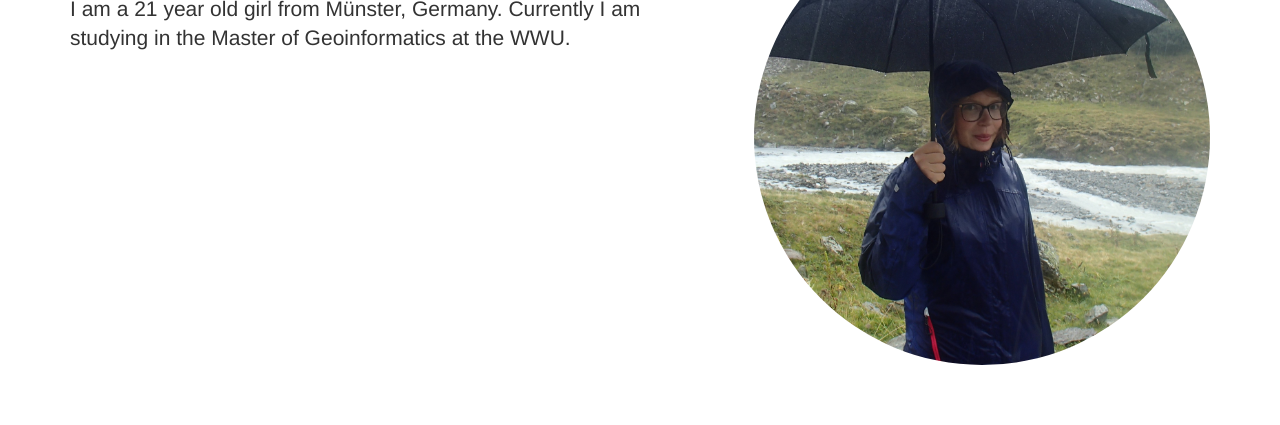
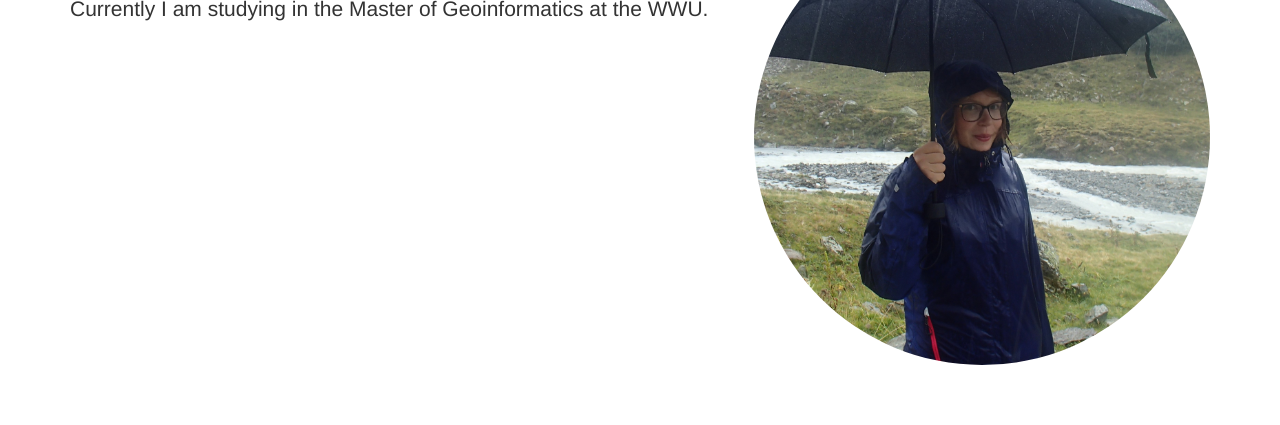
Before and after one commit to PaulaScharf/PaulaScharf.github.io, a plain HTML site: page index.html in a window 1280 px wide. Shown: the part 675-1100 px from the top of the page. Drawn offline with Linux system fonts and the light colour scheme.

Commit message:
removed sentence

```diff
--- a/index.html
+++ b/index.html
@@ -60,7 +60,7 @@
       <div class="featurette">
         <img class="featurette-image img-circle img-responsive pull-right" src="./img/rainy.JPG">
         <h2 class="featurette-heading"><span class="text-muted">I am</span> Paula</h2>
-        <p class="lead">I am a 21 year old girl from Münster, Germany. Currently I am studying in the Master of Geoinformatics at the WWU.</p>
+        <p class="lead">Currently I am studying in the Master of Geoinformatics at the WWU.</p>
       </div>
 
       <hr class="featurette-divider" id="interests">
```
